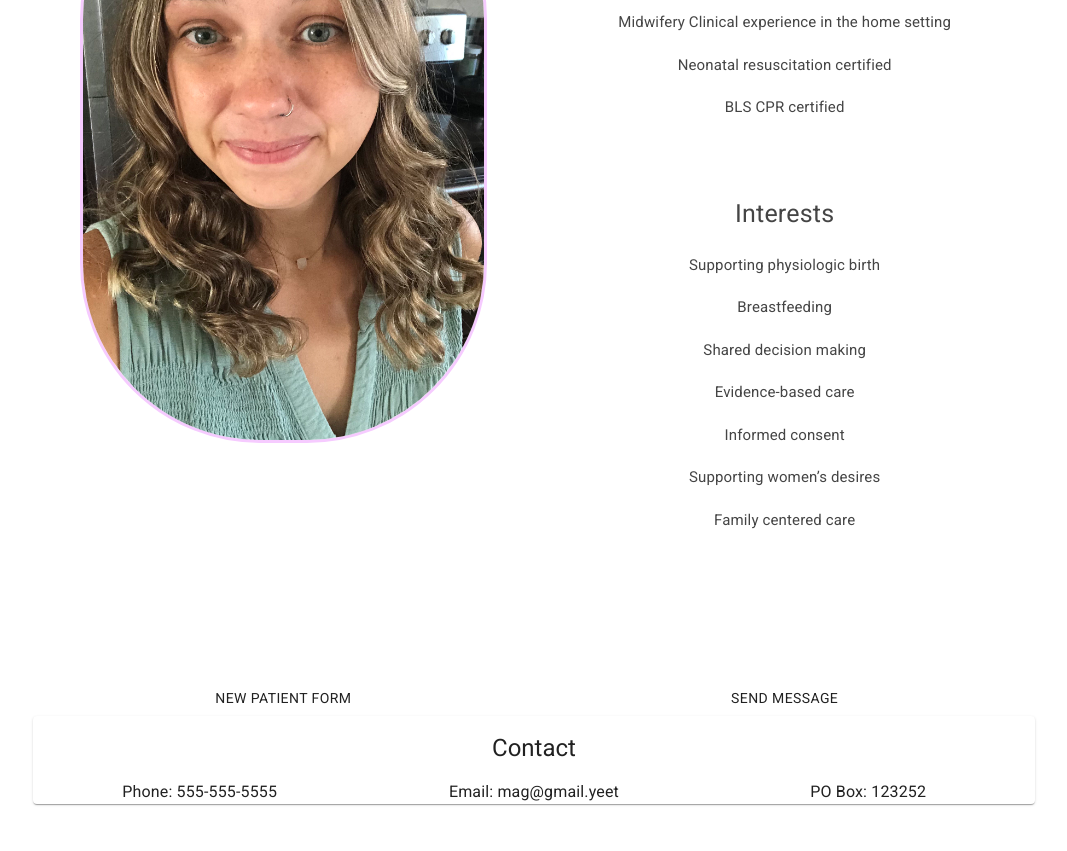
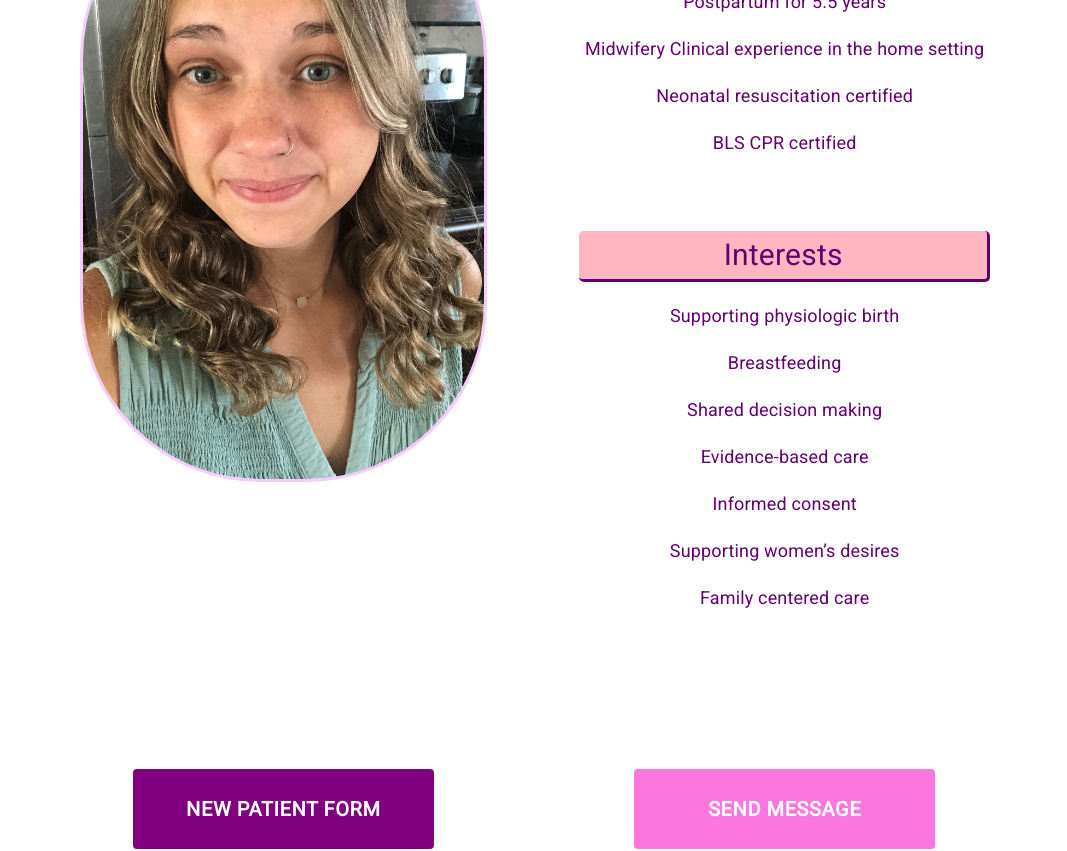
Before and after one commit to magire01/loveyourbirth, a React (Create React App) app: page / in a window 1280 px wide. Shown: the part 1840-2691 px from the top of the page, without its empty margins (106-1173 px from the left). Built offline with nearby package versions, Linux system fonts and the light colour scheme.

Commit message:
Styled about page

```diff
--- a/src/App.js
+++ b/src/App.js
@@ -48,7 +48,7 @@ function App() {
       height: "auto"
     },
     page: {
-      marginTop: "5%",
+      marginTop: "3%",
       marginBottom: "5%",
       marginLeft: "3%",
       marginRight: "3%"
@@ -105,9 +105,7 @@ function App() {
             </div>
           </Grid>
           <Grid item md="12" xs="12" style={style.page}ref={AboutRef}>
-            {/* <Paper style={style.page1}> */}
-              <About />
-            {/* </Paper> */}
+            <About />
           </Grid>
           {/* <Grid item md="12" xs="12" style={style.page} ref={PrenatalRef}>
             <Paper style={style.page2}>
--- a/src/components/About.js
+++ b/src/components/About.js
@@ -15,14 +15,24 @@ const About = () => {
             fontSize: 25
         },
         font2: {
-            color: "#454545",
+            color: "#630070",
             margin: 20,
-            fontSize: 15
+            fontSize: 18,
+
+        },
+        font3: {
+            color: "#630070",
+            fontSize: 30,
+            borderBottom: "3px solid #630070",
+            borderRight: "3px solid #630070",
+            backgroundColor: "lightpink",
+            margin: 20,
+            borderRadius: 5
         },
         picture: {
             width: "80%",
             height: "auto",
-            marginTop: 40,
+            marginTop: 80,
             borderRadius: 180,
             border: "3px solid #F6CBFF"
         },
@@ -39,7 +49,8 @@ const About = () => {
         },
         card: {
             padding: 50,
-            backgroundColor: "#E4FBFF"
+            backgroundColor: "#FFCFED",
+            marginBottom: 20
         },
         card2: {
             padding: 10,
@@ -76,7 +87,7 @@ const About = () => {
             </Grid> */}
             <Grid item md="6" xs="12" style={style.section}>
                 <div style={style.card2}>
-                    <Typography variant="h6" style={style.font}>Experience</Typography>
+                    <Typography variant="h6" style={style.font3}>Experience</Typography>
                     <Typography style={style.font2}>Master’s degree in the Science of Nurse-Midwifery</Typography>
                     <Typography style={style.font2}>Registered Nurse in Labor &amp; Delivery and Postpartum for 5.5 years</Typography>
                     <Typography style={style.font2}>Midwifery Clinical experience in the home setting</Typography>
@@ -84,7 +95,7 @@ const About = () => {
                     <Typography style={style.font2}>BLS CPR certified</Typography>
                 </div>
                 <div style={style.card2}>
-                    <Typography variant="h6" style={style.font}>Interests</Typography>
+                    <Typography variant="h6" style={style.font3}>Interests</Typography>
                     <Typography style={style.font2}>Supporting physiologic birth</Typography>
                     <Typography style={style.font2}>Breastfeeding</Typography>
                     <Typography style={style.font2}>Shared decision making</Typography>
--- a/src/components/Contact.js
+++ b/src/components/Contact.js
@@ -7,6 +7,39 @@ import MessageForm from "./MessageForm";
 import '@fontsource/roboto';
 
 const Contact = () => {
+
+    const style = {
+        newPatient: {
+            backgroundColor: "purple",
+            color: "white",
+            width: "60%",
+            height: 80,
+            fontSize: 20,
+            fontWeight: "bold",
+            margin: 10
+        },
+        message: {
+            backgroundColor: "#FB76DE",
+            color: "white",
+            width: "60%",
+            height: 80,
+            fontSize: 20,
+            fontWeight: "bold",
+            margin: 10
+        },
+        card: {
+            marginTop: 40,
+            marginBottom: 60,
+            paddingTop: 20,
+            paddingBottom: 40,
+            backgroundColor: "#B80174",
+            color: "white",
+            borderRadius: 30,
+            margin: 10,
+            marginTop: 30
+        }
+    }
+
     const [openForm, setOpenForm] = useState(false);
     const [openMessage, setOpenMessage] = useState(false);
 
@@ -29,7 +62,7 @@ const Contact = () => {
     return (
         <Grid container direction="row">
             <Grid item md="6" xs="12">
-                <Button onClick={handleOpen}>New Patient Form</Button>
+                <Button onClick={handleOpen} style={style.newPatient}>New Patient Form</Button>
                 <Modal
                     open={openForm}
                     onClose={handleClose}
@@ -40,7 +73,7 @@ const Contact = () => {
                 </Modal>
             </Grid>
             <Grid item md="6" xs="12">
-                <Button onClick={messageOpen}>Send Message</Button>
+                <Button onClick={messageOpen} style={style.message}>Send Message</Button>
                 <Modal
                     open={openMessage}
                     onClose={messageClose}
@@ -51,7 +84,7 @@ const Contact = () => {
                 </Modal>
             </Grid>
             <Grid item md="12" xs="12">
-                <Card>
+                <Card style={style.card}>
                     <CardHeader title="Contact" />
                     <Grid container direction="row" alignItems="center">
                         <Grid item md="4" xs="12">
```
